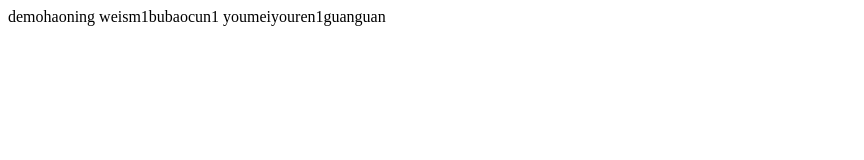
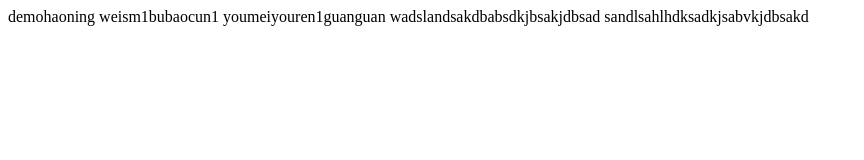
Before and after one commit to haoningwang-cmyk/gitmode, a plain HTML site: page index.html in a window 1280 px wide. Shown: the whole page, without its empty margins (0-864 px from the left). Drawn offline with Linux system fonts and the light colour scheme.

Commit message:
third save

```diff
--- a/index.html
+++ b/index.html
@@ -9,5 +9,8 @@
     demohaoning
     weism1bubaocun1
     youmeiyouren1guanguan
+    wadslandsakdbabsdkjbsakjdbsad
+    sandlsahlhdksadkjsabvkjdbsakd
+
 </body>
 </html>
```
